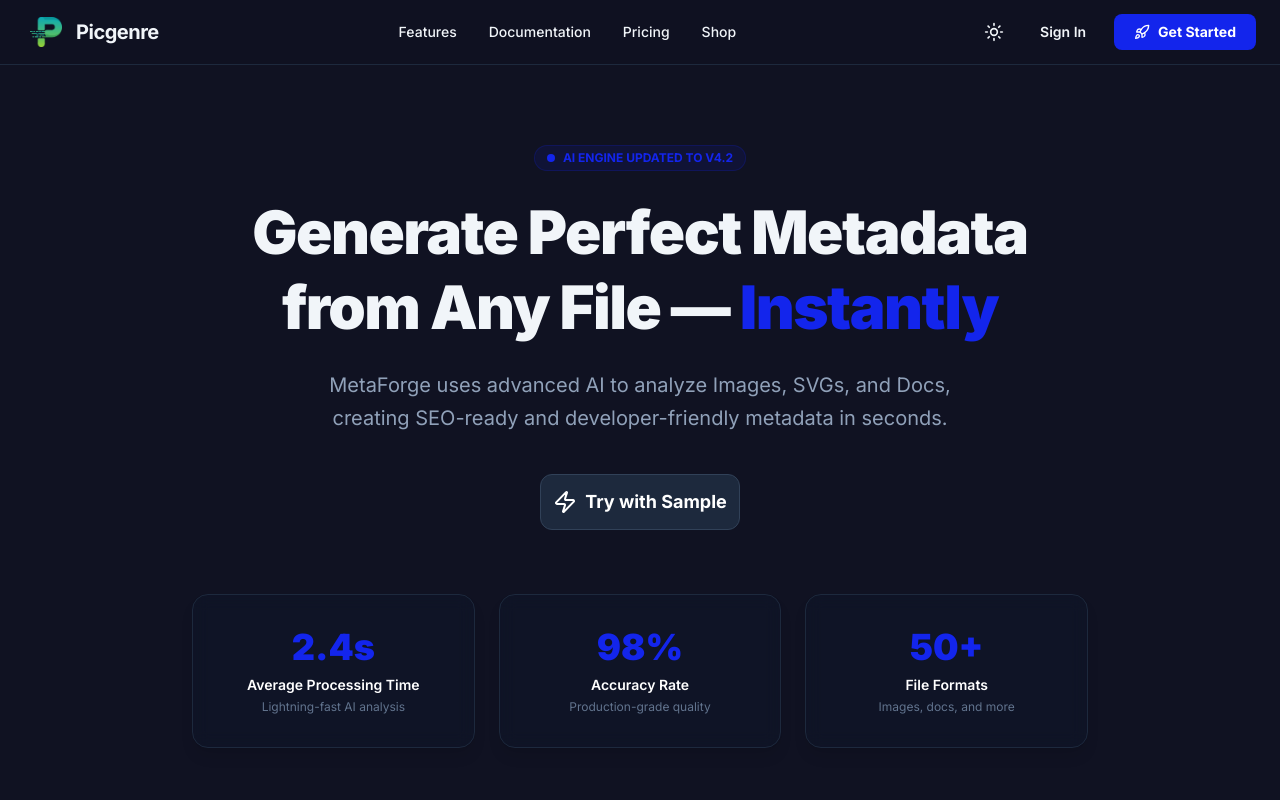
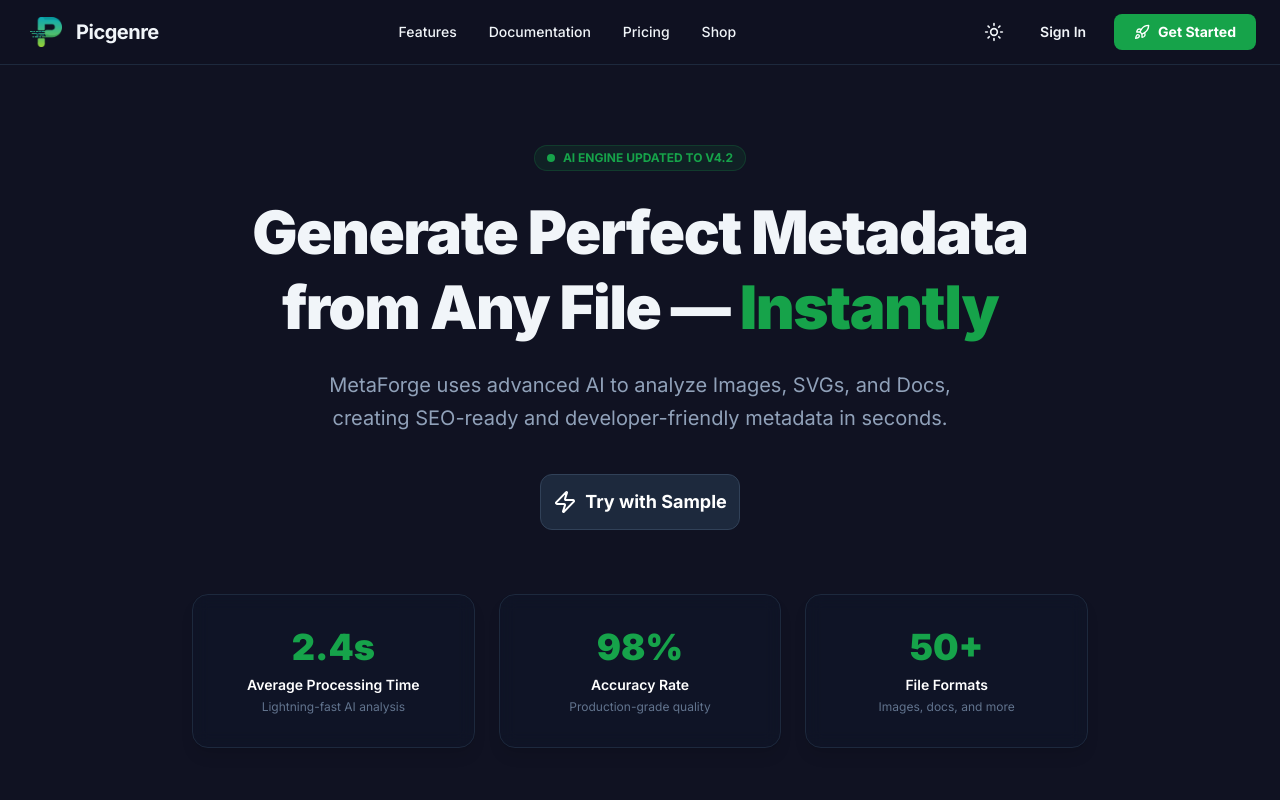
Before and after one commit to jisan-mahmud/picgenre-2.0, a React (Vite) app: page / in a window 1280 px wide. Shown: the top 800 px of the page. Built offline with nearby package versions, Linux system fonts and the light colour scheme; no server answers.

Commit message:
change: primary color

```diff
--- a/tailwind.config.js
+++ b/tailwind.config.js
@@ -8,7 +8,7 @@ export default {
   theme: {
     extend: {
       colors: {
-        primary: "#1325ec",
+        primary: "#16a34a",
         "background-light": "#f6f6f8",
         "background-dark": "#101222",
       },
```
Also changed, not shown: src/pages/Shop.jsx (line endings or trailing spaces).
